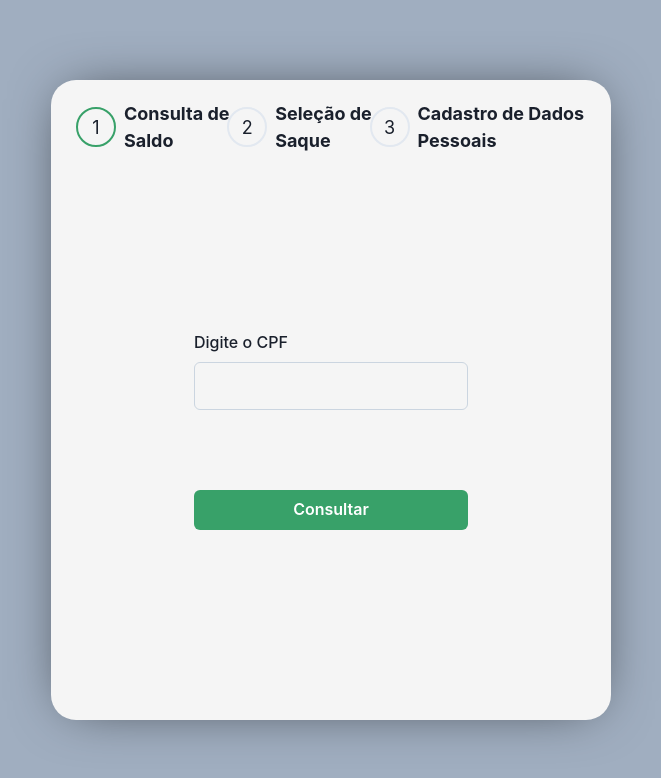
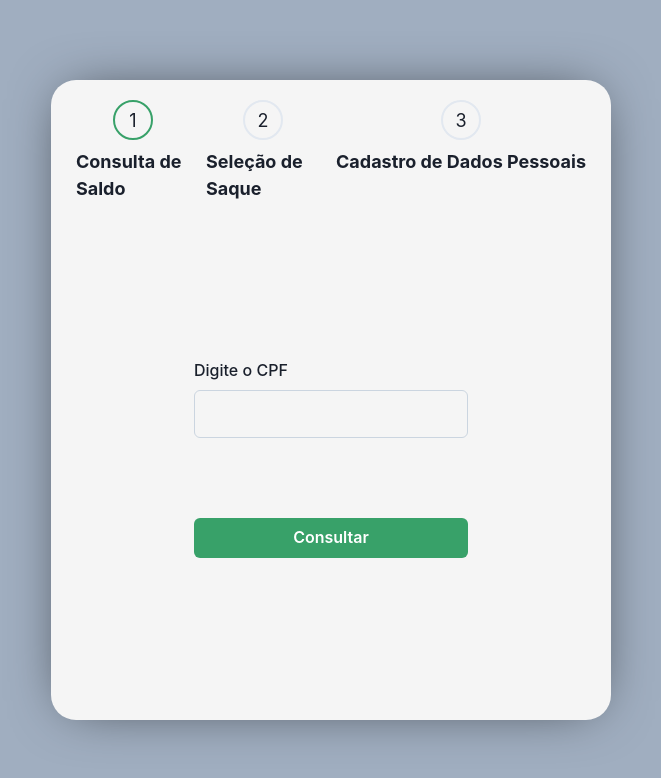
Before and after one commit to NickBritoDev/SetupReact, a React (Vite) app: page /public/autocontratacao-fgts in a window 1280 px wide. Shown: the top 778 px of the page, without its empty margins (309-970 px from the left). Built offline with nearby package versions, Linux system fonts and the light colour scheme.

Commit message:
chore(autocontratacao-fgts): alterando layout de steps para vertical

```diff
--- a/src/modules/public/autocontratacao-fgts/autocontracaoBody.tsx
+++ b/src/modules/public/autocontratacao-fgts/autocontracaoBody.tsx
@@ -56,7 +56,12 @@ export default function AutocontracaoBody() {
             (_, index) =>
               isDesktop || [activeStep, activeStep + 1].includes(index),
           ).map((step, index) => (
-            <Step key={index}>
+            <Step
+              flexFlow="column"
+              wordBreak="break-words"
+              h="100%"
+              key={index}
+            >
               <StepIndicator>
                 <StepStatus
                   complete={<StepIcon />}
@@ -66,7 +71,7 @@ export default function AutocontracaoBody() {
               </StepIndicator>
               <Box flexShrink="0">
                 <StepTitle style={{ fontWeight: "bold" }}>
-                  <Text w={"80%"}>{step.title}</Text>
+                  <Text>{step.title}</Text>
                 </StepTitle>
                 {!isDesktop && (
                   <StepDescription>{step.description}</StepDescription>
```
